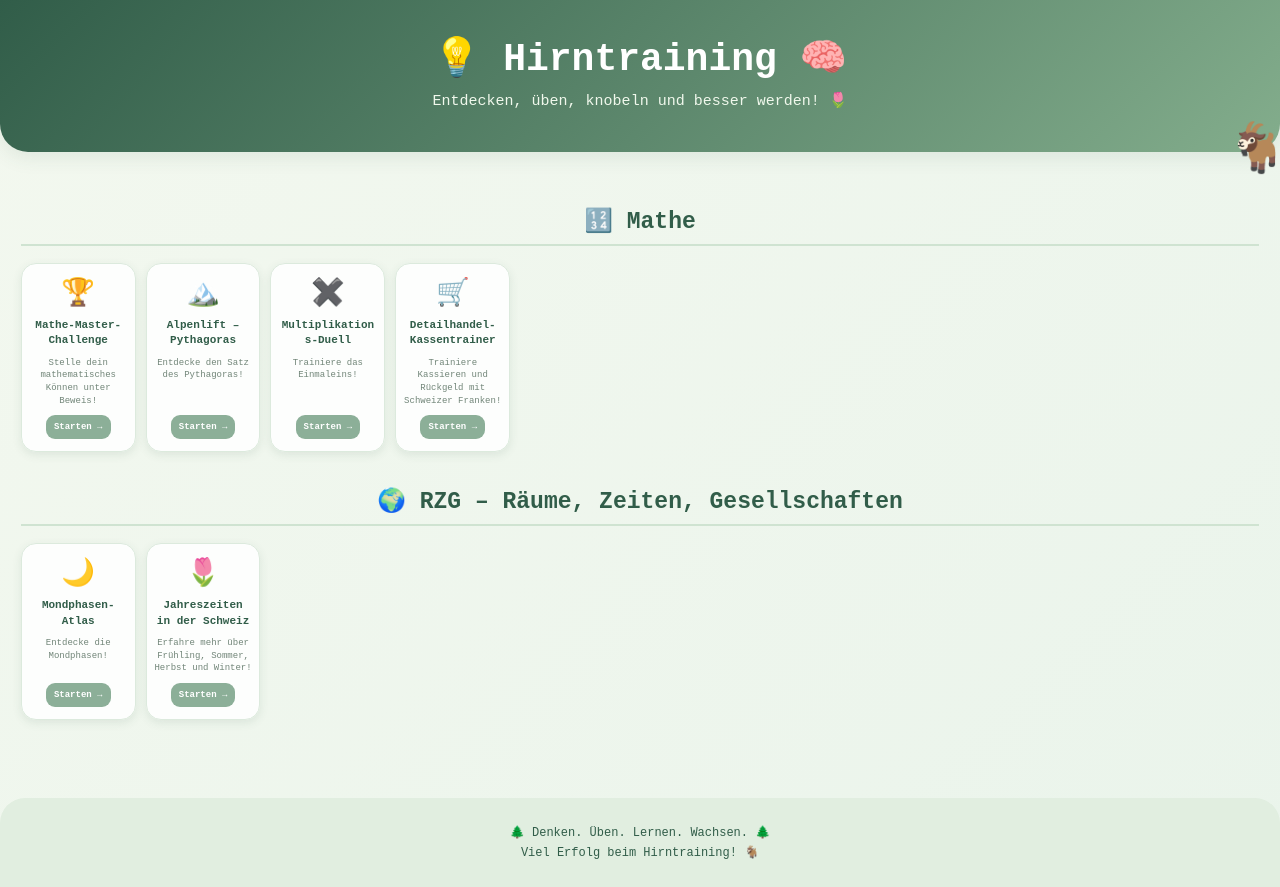
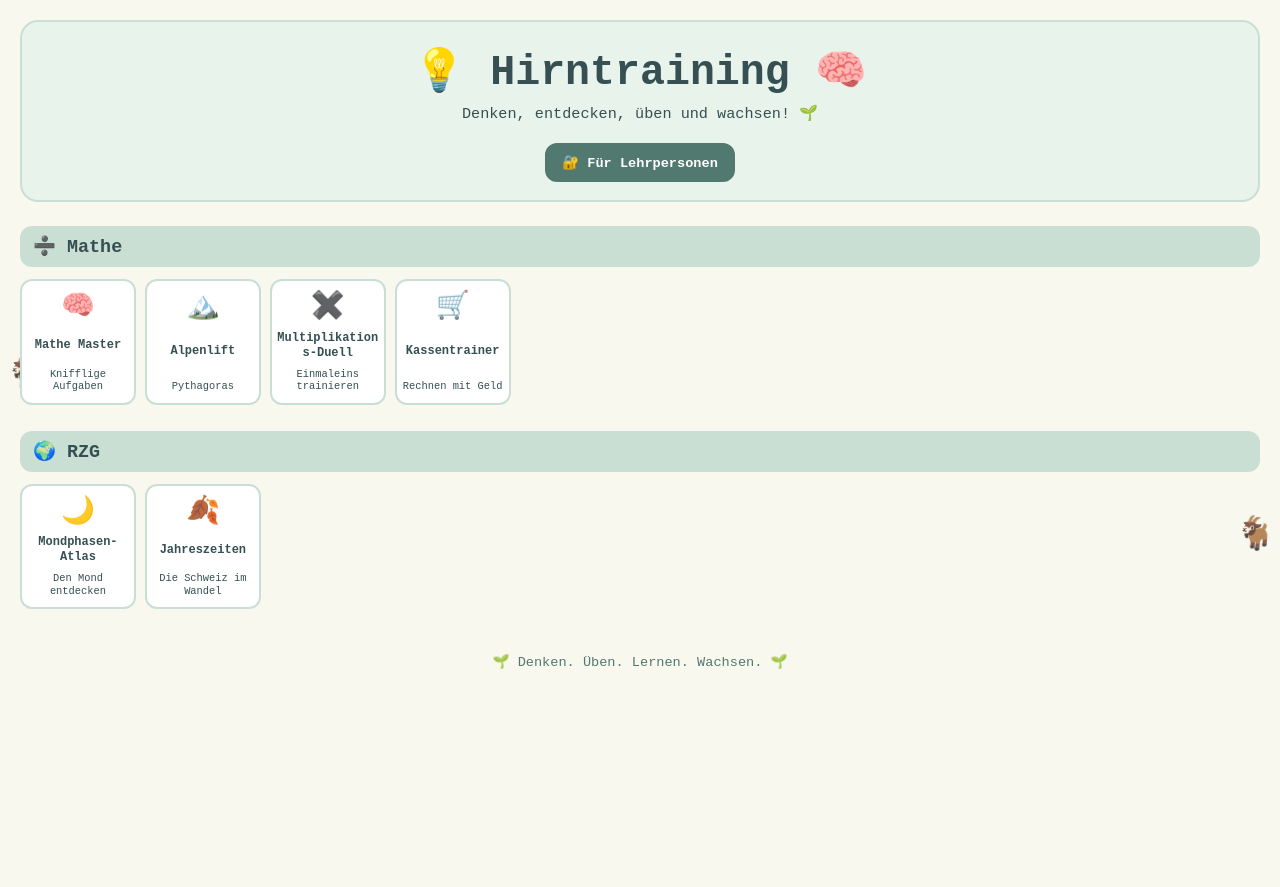
Before and after one commit to robinpezzoli/Lernplattform, a plain HTML site: page index.html in a window 1280 px wide. After the commit the page ends 800 px from the top, so only its background shows below. Drawn offline with Linux system fonts and the light colour scheme.

Commit message:
Refactor HTML structure and update CSS styles
Updated styles and structure for better layout and design.

```diff
--- a/index.html
+++ b/index.html
@@ -8,14 +8,13 @@
 
     <style>
         :root {
-    --forest: #315d49;
-    --deep: #244b3b;
-    --sage: #8caf98;
-    --mint: #dcefe0;
-    --pastel: #f1f7ef;
-    --cream: #ffffff;
-    --text: #345344;
-    --shadow: rgba(49, 93, 73, 0.10);
+            --forest: #52796f;
+            --deep: #354f52;
+            --sage: #84a98c;
+            --mint: #cadfd3;
+            --pastel: #e8f3ec;
+            --cream: #f8f8ef;
+            --text: #354f52;
         }
 
         * {
@@ -24,243 +23,247 @@
 
         body {
             margin: 0;
+            padding: 20px;
             font-family: "Courier New", Courier, monospace;
-    background: linear-gradient(135deg, #f3f8ef, #eaf4eb);
+            background: var(--cream);
             color: var(--text);
-    overflow-x: hidden;
         }
 
-/* KOPFBEREICH */
-
         header {
-    background: linear-gradient(135deg, #315d49, #83ad8c);
-    color: white;
+            max-width: 1400px;
+            margin: 0 auto 24px;
+            padding: 18px;
             text-align: center;
-    padding: 35px 15px 42px;
-    border-radius: 0 0 28px 28px;
-    box-shadow: 0 5px 20px var(--shadow);
+            background: var(--pastel);
+            border: 2px solid var(--mint);
+            border-radius: 18px;
+            position: relative;
         }
 
         header h1 {
-    font-size: clamp(25px, 4vw, 38px);
-    margin: 0 0 10px;
+            margin: 5px 0;
+            color: var(--deep);
+            font-size: clamp(1.7rem, 4vw, 2.6rem);
         }
 
         header p {
-    font-size: 15px;
-    color: #f0f8ec;
-    margin: 0;
+            margin: 8px 0;
+            font-size: 0.95rem;
         }
 
-/* ZIEGEN */
-
-.goat {
-    position: fixed;
-    z-index: 10;
-    top: 120px;
-    font-size: 48px;
-    pointer-events: none;
-    opacity: 0;
+        .lehrer-button {
+            display: inline-block;
+            margin-top: 12px;
+            padding: 9px 15px;
+            border: 2px solid var(--forest);
+            border-radius: 12px;
+            background: var(--forest);
+            color: white;
+            font-family: inherit;
+            font-size: 0.85rem;
+            font-weight: bold;
+            cursor: pointer;
+            transition: 0.2s;
         }
 
-.goat-left {
-    left: 0;
-    transform: scaleX(-1) translateX(110%);
-    animation: peek-left 10s infinite;
+        .lehrer-button:hover {
+            background: var(--deep);
+            transform: translateY(-2px);
         }
 
-.goat-right {
-    right: 0;
-    transform: translateX(110%);
-    animation: peek-right 12s infinite;
-    animation-delay: 3s;
+        main {
+            max-width: 1400px;
+            margin: 0 auto;
         }
 
-@keyframes peek-left {
-    0%, 10% {
-        opacity: 0;
-        transform: scaleX(-1) translateX(110%);
+        .bereich {
+            margin-bottom: 26px;
         }
-    15%, 27% {
-        opacity: 1;
-        transform: scaleX(-1) translateX(12%);
+
+        .bereich h2 {
+            margin: 0 0 12px;
+            padding: 9px 13px;
+            border-radius: 12px;
+            background: var(--mint);
+            color: var(--deep);
+            font-size: 1.15rem;
         }
-    32%, 100% {
-        opacity: 0;
-        transform: scaleX(-1) translateX(110%);
+
+        .app-grid {
+            display: grid;
+            grid-template-columns: repeat(10, minmax(0, 1fr));
+            gap: 9px;
+        }
+
+        .app-card {
+            min-width: 0;
+            padding: 10px 5px;
+            text-align: center;
+            background: white;
+            border: 2px solid var(--mint);
+            border-radius: 12px;
+            text-decoration: none;
+            color: var(--text);
+            transition: 0.2s;
+            display: flex;
+            flex-direction: column;
+            align-items: center;
+            justify-content: space-between;
+            gap: 7px;
+        }
+
+        .app-card:hover {
+            background: var(--pastel);
+            border-color: var(--forest);
+            transform: translateY(-3px);
+        }
+
+        .app-icon {
+            font-size: 1.7rem;
+            line-height: 1.2;
+        }
+
+        .app-card h3 {
+            margin: 0;
+            font-size: 0.75rem;
+            line-height: 1.25;
+            overflow-wrap: anywhere;
+        }
+
+        .app-card span {
+            font-size: 0.65rem;
+            line-height: 1.2;
+        }
+
+        footer {
+            max-width: 1400px;
+            margin: 30px auto 0;
+            padding: 14px;
+            text-align: center;
+            color: var(--forest);
+            font-size: 0.85rem;
+        }
+
+        /* Dekorative Ziegen */
+        .ziege {
+            position: fixed;
+            z-index: -1;
+            font-size: 2rem;
+            animation: ziegenWackeln 3s ease-in-out infinite;
+            pointer-events: none;
+        }
+
+        .ziege-links {
+            left: 5px;
+            top: 45%;
+        }
+
+        .ziege-rechts {
+            right: 5px;
+            top: 65%;
+            animation-delay: 1s;
+        }
+
+        @keyframes ziegenWackeln {
+            0%, 100% {
+                transform: rotate(-8deg) translateY(0);
+            }
+            50% {
+                transform: rotate(8deg) translateY(-8px);
             }
         }
 
-@keyframes peek-right {
-    0%, 12% {
-        opacity: 0;
-        transform: translateX(110%);
-    }
-    17%, 29% {
-        opacity: 1;
-        transform: translateX(12%);
-    }
-    34%, 100% {
-        opacity: 0;
-        transform: translateX(110%);
-    }
+        /* Login-Fenster */
+        .modal {
+            display: none;
+            position: fixed;
+            z-index: 1000;
+            inset: 0;
+            background: rgba(30, 50, 45, 0.6);
+            align-items: center;
+            justify-content: center;
+            padding: 20px;
         }
 
-/* INHALT */
-
-main {
-    width: 98%;
-    max-width: 1800px;
-    margin: 28px auto;
-    padding: 8px;
+        .modal-inhalt {
+            width: 100%;
+            max-width: 380px;
+            padding: 25px;
+            text-align: center;
+            background: var(--cream);
+            border: 3px solid var(--sage);
+            border-radius: 18px;
+            box-shadow: 0 8px 25px rgba(0, 0, 0, 0.2);
         }
 
-.bereich {
-    margin-bottom: 35px;
+        .modal-inhalt h2 {
+            margin-top: 0;
+            color: var(--deep);
+            font-size: 1.3rem;
         }
 
-.bereich-titel {
-    text-align: center;
-    color: var(--forest);
-    font-size: clamp(17px, 2vw, 23px);
-    margin-bottom: 17px;
-    padding-bottom: 9px;
-    border-bottom: 2px solid #cfe3d1;
+        .modal-inhalt p {
+            font-size: 0.9rem;
         }
 
-/* APP-RASTER */
-
-.karten {
-    display: grid;
-    grid-template-columns: repeat(10, minmax(0, 1fr));
-    gap: 10px;
+        .modal-inhalt input {
+            width: 100%;
+            padding: 11px;
+            margin: 10px 0;
+            border: 2px solid var(--mint);
+            border-radius: 9px;
+            font-family: inherit;
+            font-size: 1rem;
         }
 
-/* APP-KACHELN */
-
-.karte {
-    background: rgba(255,255,255,0.88);
-    padding: 12px 7px;
-    border-radius: 15px;
-    text-align: center;
-    border: 1px solid #dceadd;
-    box-shadow: 0 3px 10px var(--shadow);
-    transition: transform 0.2s, box-shadow 0.2s;
-    min-width: 0;
-    display: flex;
-    flex-direction: column;
-    align-items: center;
+        .modal-inhalt input:focus {
+            outline: 2px solid var(--sage);
         }
 
-.karte:hover {
-    transform: translateY(-4px);
-    box-shadow: 0 8px 18px rgba(49,93,73,0.17);
-    background: #ffffff;
+        .modal-inhalt button {
+            margin: 5px;
+            padding: 9px 14px;
+            border: none;
+            border-radius: 9px;
+            background: var(--forest);
+            color: white;
+            font-family: inherit;
+            cursor: pointer;
         }
 
-.symbol {
-    font-size: 27px;
-    margin-bottom: 5px;
+        .modal-inhalt button:hover {
+            background: var(--deep);
         }
 
-.karte h3 {
-    color: var(--forest);
-    font-size: 11px;
-    line-height: 1.4;
-    margin: 4px 0;
-    overflow-wrap: anywhere;
+        #fehler {
+            min-height: 20px;
+            color: #b33a3a;
+            font-weight: bold;
         }
 
-.karte p {
-    font-size: 9px;
-    line-height: 1.4;
-    color: #718578;
-    margin: 4px 0 8px;
-    flex-grow: 1;
-}
-
-.button {
-    display: inline-block;
-    background: #8caf98;
-    color: white;
-    padding: 7px 8px;
-    border-radius: 9px;
-    text-decoration: none;
-    font-size: 9px;
-    font-weight: bold;
-    margin-top: auto;
-    transition: background 0.2s, transform 0.2s;
-}
-
-.button:hover {
-    background: var(--forest);
-    transform: scale(1.04);
-}
-
-/* FUSSZEILE */
-
-footer {
-    background: #e1eee0;
-    text-align: center;
-    padding: 22px 10px;
-    margin-top: 35px;
-    color: var(--forest);
-    border-radius: 25px 25px 0 0;
-    font-size: 12px;
-}
-
-footer p {
-    margin: 5px;
-}
-
-/* RESPONSIVE DESIGN */
-
-/* Kleinere Bildschirme */
         @media (max-width: 1100px) {
-    .karten {
+            .app-grid {
                 grid-template-columns: repeat(5, minmax(0, 1fr));
             }
         }
 
-/* Tablets */
         @media (max-width: 650px) {
-    .karten {
-        grid-template-columns: repeat(3, minmax(0, 1fr));
-        gap: 9px;
+            body {
+                padding: 12px;
             }
 
-    .karte {
-        padding: 12px 5px;
+            .app-grid {
+                grid-template-columns: repeat(3, minmax(0, 1fr));
             }
 
-    .symbol {
-        font-size: 25px;
-    }
-
-    .karte h3 {
-        font-size: 10px;
-    }
-
-    .karte p {
-        font-size: 9px;
+            .ziege {
+                font-size: 1.5rem;
             }
         }
 
-/* Smartphones */
         @media (max-width: 380px) {
-    .karten {
+            .app-grid {
                 grid-template-columns: repeat(2, minmax(0, 1fr));
-    }
-}
-
-@media (prefers-reduced-motion: reduce) {
-    .goat {
-        animation: none;
-        display: none;
-    }
-
-    .karte {
-        transition: none;
             }
         }
     </style>
@@ -268,72 +271,68 @@ footer p {
 
 <body>
 
-<div class="goat goat-left" aria-hidden="true">🐐</div>
-<div class="goat goat-right" aria-hidden="true">🐐</div>
+    <div class="ziege ziege-links">🐐</div>
+    <div class="ziege ziege-rechts">🐐</div>
 
     <header>
         <h1>💡 Hirntraining 🧠</h1>
-    <p>Entdecken, üben, knobeln und besser werden! 🌷</p>
+        <p>Denken, entdecken, üben und wachsen! 🌱</p>
+
+        <button class="lehrer-button" onclick="oeffneLehrerLogin()">
+            🔐 Für Lehrpersonen
+        </button>
     </header>
 
     <main>
 
-    <!-- MATHE -->
         <section class="bereich">
-        <h2 class="bereich-titel">🔢 Mathe</h2>
+            <h2>➗ Mathe</h2>
 
-        <div class="karten">
+            <div class="app-grid">
 
-            <div class="karte">
-                <div class="symbol">🏆</div>
-                <h3>Mathe-Master-Challenge</h3>
-                <p>Stelle dein mathematisches Können unter Beweis!</p>
-                <a class="button" href="Mathe-Master-Challenge-3.html">Starten →</a>
-            </div>
+                <a class="app-card" href="Mathe-Master-Challenge-3.html">
+                    <div class="app-icon">🧠</div>
+                    <h3>Mathe Master</h3>
+                    <span>Knifflige Aufgaben</span>
+                </a>
 
-            <div class="karte">
-                <div class="symbol">🏔️</div>
-                <h3>Alpenlift – Pythagoras</h3>
-                <p>Entdecke den Satz des Pythagoras!</p>
-                <a class="button" href="alpenlift-pythagoras.html">Starten →</a>
-            </div>
+                <a class="app-card" href="alpenlift-pythagoras.html">
+                    <div class="app-icon">🏔️</div>
+                    <h3>Alpenlift</h3>
+                    <span>Pythagoras</span>
+                </a>
 
-            <div class="karte">
-                <div class="symbol">✖️</div>
+                <a class="app-card" href="multiplikations_duell.html">
+                    <div class="app-icon">✖️</div>
                     <h3>Multiplikations-Duell</h3>
-                <p>Trainiere das Einmaleins!</p>
-                <a class="button" href="multiplikations_duell.html">Starten →</a>
-            </div>
+                    <span>Einmaleins trainieren</span>
+                </a>
 
-            <div class="karte">
-                <div class="symbol">🛒</div>
-                <h3>Detailhandel-Kassentrainer</h3>
-                <p>Trainiere Kassieren und Rückgeld mit Schweizer Franken!</p>
-                <a class="button" href="Detailhandel_Kassentrainer_Schweiz.html">Starten →</a>
-            </div>
+                <a class="app-card" href="Detailhandel_Kassentrainer_Schweiz.html">
+                    <div class="app-icon">🛒</div>
+                    <h3>Kassentrainer</h3>
+                    <span>Rechnen mit Geld</span>
+                </a>
 
             </div>
         </section>
 
-    <!-- RZG -->
         <section class="bereich">
-        <h2 class="bereich-titel">🌍 RZG – Räume, Zeiten, Gesellschaften</h2>
+            <h2>🌍 RZG</h2>
 
-        <div class="karten">
+            <div class="app-grid">
 
-            <div class="karte">
-                <div class="symbol">🌙</div>
+                <a class="app-card" href="Mondphasen-Atlas.html">
+                    <div class="app-icon">🌙</div>
                     <h3>Mondphasen-Atlas</h3>
-                <p>Entdecke die Mondphasen!</p>
-                <a class="button" href="Mondphasen-Atlas.html">Starten →</a>
-            </div>
+                    <span>Den Mond entdecken</span>
+                </a>
 
-            <div class="karte">
-                <div class="symbol">🌷</div>
-                <h3>Jahreszeiten in der Schweiz</h3>
-                <p>Erfahre mehr über Frühling, Sommer, Herbst und Winter!</p>
-                <a class="button" href="Jahreszeiten_in_der_Schweiz.html">Starten →</a>
-            </div>
+                <a class="app-card" href="Jahreszeiten_in_der_Schweiz.html">
+                    <div class="app-icon">🍂</div>
+                    <h3>Jahreszeiten</h3>
+                    <span>Die Schweiz im Wandel</span>
+                </a>
 
             </div>
         </section>
@@ -341,9 +340,66 @@ footer p {
     </main>
 
     <footer>
-    <p>🌲 Denken. Üben. Lernen. Wachsen. 🌲</p>
-    <p>Viel Erfolg beim Hirntraining! 🐐</p>
+        🌱 Denken. Üben. Lernen. Wachsen. 🌱
     </footer>
+
+    <!-- Login-Fenster für Lehrpersonen -->
+    <div class="modal" id="lehrerModal">
+        <div class="modal-inhalt">
+            <h2>🔐 Lehrpersonenbereich</h2>
+            <p>Bitte Passwort eingeben:</p>
+
+            <input
+                type="password"
+                id="lehrerPasswort"
+                placeholder="Passwort"
+                autocomplete="off"
+                onkeydown="if(event.key === 'Enter') pruefePasswort()"
+            >
+
+            <p id="fehler"></p>
+
+            <button onclick="pruefePasswort()">
+                Anmelden →
+            </button>
+
+            <button onclick="schliesseLehrerLogin()">
+                Abbrechen
+            </button>
+        </div>
+    </div>
+
+    <script>
+        function oeffneLehrerLogin() {
+            document.getElementById("lehrerModal").style.display = "flex";
+            document.getElementById("lehrerPasswort").focus();
+        }
+
+        function schliesseLehrerLogin() {
+            document.getElementById("lehrerModal").style.display = "none";
+            document.getElementById("lehrerPasswort").value = "";
+            document.getElementById("fehler").textContent = "";
+        }
+
+        function pruefePasswort() {
+            const passwort =
+                document.getElementById("lehrerPasswort").value;
+
+            if (passwort === "fedpol") {
+                window.location.href = "index_lp.html";
+            } else {
+                document.getElementById("fehler").textContent =
+                    "❌ Falsches Passwort. Bitte nochmals versuchen!";
+            }
+        }
+
+        // Login-Fenster schliessen, wenn ausserhalb geklickt wird
+        document.getElementById("lehrerModal").addEventListener("click", function(event) {
+            if (event.target === this) {
+                schliesseLehrerLogin();
+            }
+        });
+    </script>
 
 </body>
 </html>
```
Lines whose indentation alone changed are shown as unchanged.
